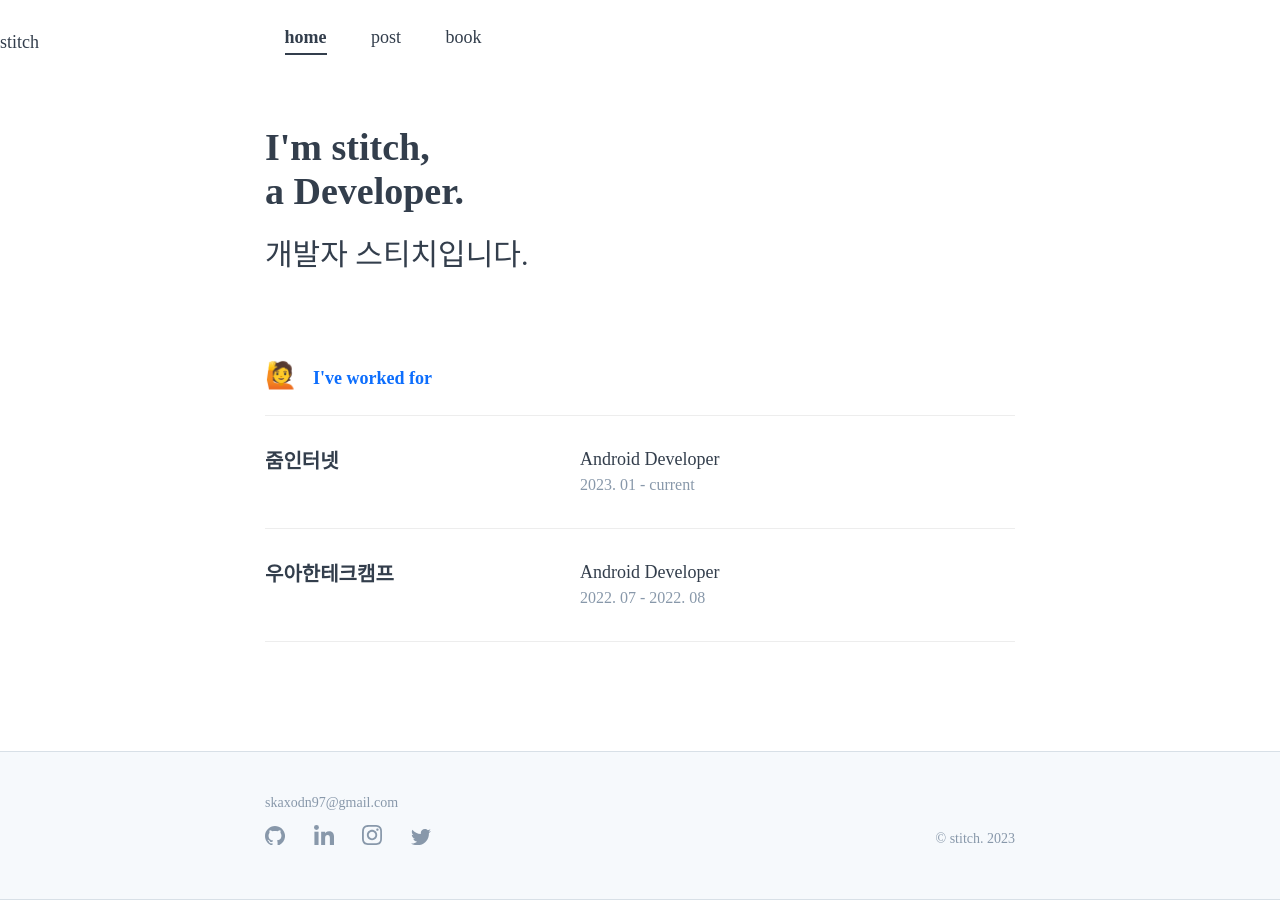
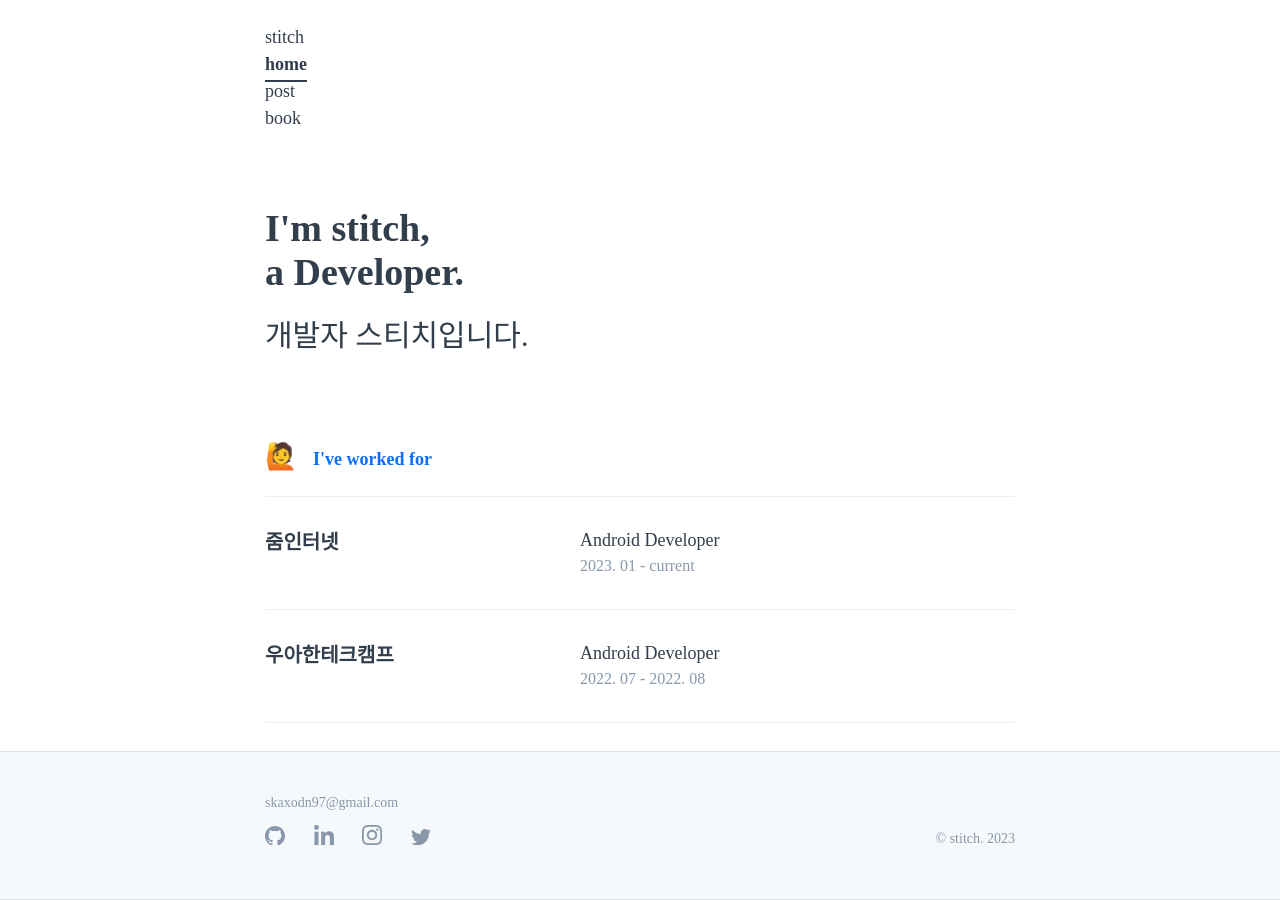
Before and after one commit to isabella232/bn-tw2020.github.io, a Jekyll site: the page built from index.md, in a window 1280 px wide. Built offline with Jekyll 4.4.1, drawn with Linux system fonts in a browser that asks for light colours; some web fonts are replaced.

Commit message:
add nav icon

```diff
--- a/_layouts/default.html
+++ b/_layouts/default.html
@@ -6,8 +6,8 @@
   <body>
       {% assign current = page.url | downcase | split: '/' %}
       <nav class="nav">
-        <div class="nav_icon">stitch</div>
         <div class="nav-container">
+            <a class="nav-icon">stitch</a>
             <ul>
                 <li class="transition">
                     <a href="{{ '' | prepend: site.baseurl }}/" {% if current[1] == "about" or current[1] == "post" or current[1] == "book" or current[1] == "project" %} class="normal" {% endif %} class="active">home</a>
@@ -16,7 +16,7 @@
                     <a href="{{ '/project' | prepend: site.baseurl }}" {% if current[1] == "project" %} class="active"{% endif %} >Project</a>
                 </li> -->
                 <li class="transition">
-                    <a href="{{ '/blog' | prepend: site.baseurl }}" {% if current[1] == "blog" %} class="active"{% endif %} >post</a>
+                    <a href="{{ '/blog' | prepend: site.baseurl }}" {% if current[1] == "post" %} class="active"{% endif %} >post</a>
                 </li>
                 <li class="transition">
                     <a href="{{ '/book' | prepend: site.baseurl }}" {% if current[1] == "book" %} class="active"{% endif %} >book</a>
--- a/_sass/_layout.scss
+++ b/_sass/_layout.scss
@@ -43,14 +43,18 @@ main {
 
 
 .nav-container {
+  .nav-icon {
+    margin-right: auto;
+  }
+
   li {
       font-family: $gmarket;
-      display: inline-block;
+    //   display: inline-block;
       margin: 0 40px 0 0;
-
-      &:last-child {
-          margin-right: 0;
-      }
+      margin-left: auto;
+    //   &:last-child {
+    //       margin-right: 0;
+    //   }
 
       @media (max-width: $break-small) {
           margin: 0 24px 0 0;
```
